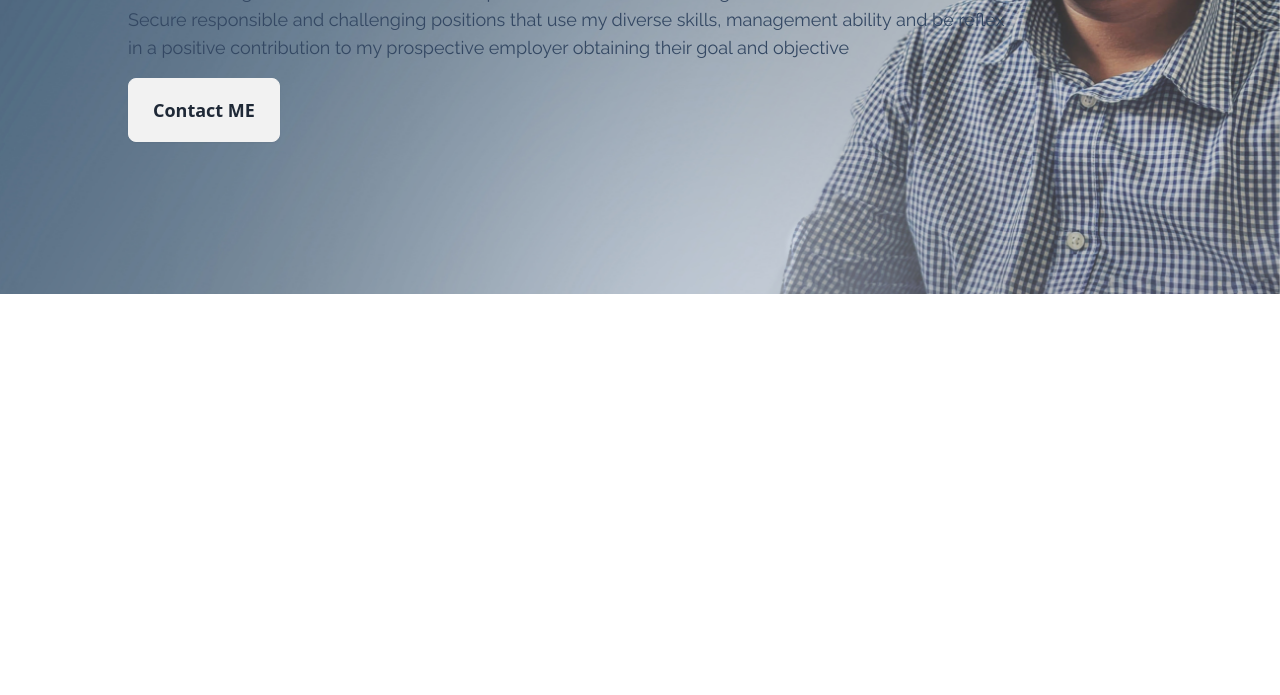
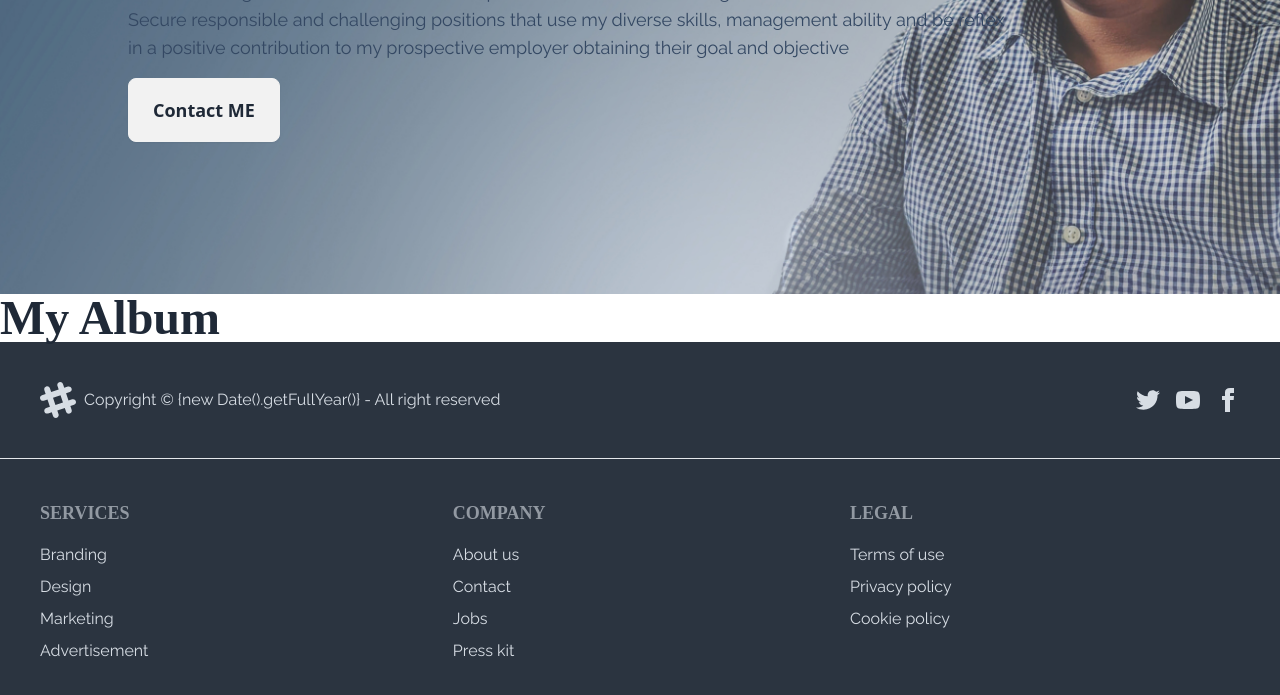
Before and after one commit to TOWHID162153/Taleb-0.2, a plain HTML site: page index.html in a window 1280 px wide. Shown: the part 499-1194 px from the top of the page. Before the commit the page ends 800 px from the top, so only its background shows below. Drawn offline with nearby package versions, Linux system fonts and the light colour scheme; a web font is replaced by a local one.

Commit message:
my commit for add foother

```diff
--- a/index.html
+++ b/index.html
@@ -52,7 +52,7 @@
 
 <body>
     <!-- Header part-->
-    <header class="bg-[url(icons/hero-bg.jpg)] md:bg-center md:bg-cover md:bg-no-repeat md:bg-fixed pb-6">
+    <header class="bg-[url(icons/hero-bg.jpg)] bg-center bg-cover bg-no-repeat bg-fixed pb-6">
         <!-- Navbar -->
         <div class="navbar">
             <div class="navbar-start">
@@ -92,7 +92,7 @@
             </div>
         </div>
         <!-- Banner part -->
-        <div class="text-star items-center mb:-m-24 lg:m-32">
+        <div class="text-star items-center mb:m-24 lg:m-32">
             <h2 class="font-raleway text-7xl font-bold py-1 uppercase">Hi</h2>
             <h3 class="font-raleway text-7xl font-bold py-1 uppercase">My Name is</h3>
             <h1 class="font-playfair text-8xl font-bold pb-4">MD ABY TALEB</h1>
@@ -108,12 +108,72 @@
 
     <main>
         <section>
-            <!-- na -->
-
+            <div>
+                <h1 class="font-bona text-5xl font-semibold text-[#1f2937]">My Album</h1>
+            </div>
         </section>
     </main>
 
     <footer>
-    </footer>
+        <!-- Upper footer content -->
+        <div class="font-raleway text-base font-normal footer bg-neutral text-neutral-content p-10">
+            <aside class="grid-flow-col items-center">
+                <svg width="36" height="36" viewBox="0 0 24 24" xmlns="http://www.w3.org/2000/svg" fill-rule="evenodd"
+                    clip-rule="evenodd" class="fill-current">
+                    <path
+                        d="M22.672 15.226l-2.432.811.841 2.515c.33 1.019-.209 2.127-1.23 2.456-1.15.325-2.148-.321-2.463-1.226l-.84-2.518-5.013 1.677.84 2.517c.391 1.203-.434 2.542-1.831 2.542-.88 0-1.601-.564-1.86-1.314l-.842-2.516-2.431.809c-1.135.328-2.145-.317-2.463-1.229-.329-1.018.211-2.127 1.231-2.456l2.432-.809-1.621-4.823-2.432.808c-1.355.384-2.558-.59-2.558-1.839 0-.817.509-1.582 1.327-1.846l2.433-.809-.842-2.515c-.33-1.02.211-2.129 1.232-2.458 1.02-.329 2.13.209 2.461 1.229l.842 2.515 5.011-1.677-.839-2.517c-.403-1.238.484-2.553 1.843-2.553.819 0 1.585.509 1.85 1.326l.841 2.517 2.431-.81c1.02-.33 2.131.211 2.461 1.229.332 1.018-.21 2.126-1.23 2.456l-2.433.809 1.622 4.823 2.433-.809c1.242-.401 2.557.484 2.557 1.838 0 .819-.51 1.583-1.328 1.847m-8.992-6.428l-5.01 1.675 1.619 4.828 5.011-1.674-1.62-4.829z">
+                    </path>
+                </svg>
+                <p>Copyright © {new Date().getFullYear()} - All right reserved</p>
+            </aside>
+            <nav class="grid-flow-col gap-4 md:place-self-center md:justify-self-end">
+                <a>
+                    <svg xmlns="http://www.w3.org/2000/svg" width="24" height="24" viewBox="0 0 24 24" class="fill-current">
+                        <path
+                            d="M24 4.557c-.883.392-1.832.656-2.828.775 1.017-.609 1.798-1.574 2.165-2.724-.951.564-2.005.974-3.127 1.195-.897-.957-2.178-1.555-3.594-1.555-3.179 0-5.515 2.966-4.797 6.045-4.091-.205-7.719-2.165-10.148-5.144-1.29 2.213-.669 5.108 1.523 6.574-.806-.026-1.566-.247-2.229-.616-.054 2.281 1.581 4.415 3.949 4.89-.693.188-1.452.232-2.224.084.626 1.956 2.444 3.379 4.6 3.419-2.07 1.623-4.678 2.348-7.29 2.04 2.179 1.397 4.768 2.212 7.548 2.212 9.142 0 14.307-7.721 13.995-14.646.962-.695 1.797-1.562 2.457-2.549z">
+                        </path>
+                    </svg>
+                </a>
+                <a>
+                    <svg xmlns="http://www.w3.org/2000/svg" width="24" height="24" viewBox="0 0 24 24" class="fill-current">
+                        <path
+                            d="M19.615 3.184c-3.604-.246-11.631-.245-15.23 0-3.897.266-4.356 2.62-4.385 8.816.029 6.185.484 8.549 4.385 8.816 3.6.245 11.626.246 15.23 0 3.897-.266 4.356-2.62 4.385-8.816-.029-6.185-.484-8.549-4.385-8.816zm-10.615 12.816v-8l8 3.993-8 4.007z">
+                        </path>
+                    </svg>
+                </a>
+                <a>
+                    <svg xmlns="http://www.w3.org/2000/svg" width="24" height="24" viewBox="0 0 24 24" class="fill-current">
+                        <path
+                            d="M9 8h-3v4h3v12h5v-12h3.642l.358-4h-4v-1.667c0-.955.192-1.333 1.115-1.333h2.885v-5h-3.808c-3.596 0-5.192 1.583-5.192 4.615v3.385z">
+                        </path>
+                    </svg>
+                </a>
+            </nav>
+        </div>
+        <hr>
+        <!-- Lower footer content -->
+        <div class="font-raleway text-base font-normal footer bg-neutral text-neutral-content p-10">
+            <nav>
+                <h6 class="font-bona text-lg font-bold footer-title">Services</h6>
+                <a class="link link-hover">Branding</a>
+                <a class="link link-hover">Design</a>
+                <a class="link link-hover">Marketing</a>
+                <a class="link link-hover">Advertisement</a>
+            </nav>
+            <nav>
+                <h6 class="font-bona text-lg font-bold footer-title">Company</h6>
+                <a class="link link-hover">About us</a>
+                <a class="link link-hover">Contact</a>
+                <a class="link link-hover">Jobs</a>
+                <a class="link link-hover">Press kit</a>
+            </nav>
+            <nav>
+                <h6 class="font-bona text-lg font-bold footer-title">Legal</h6>
+                <a class="link link-hover">Terms of use</a>
+                <a class="link link-hover">Privacy policy</a>
+                <a class="link link-hover">Cookie policy</a>
+            </nav>
+        </div>
+</footer>
 </body>
 </html>
```
